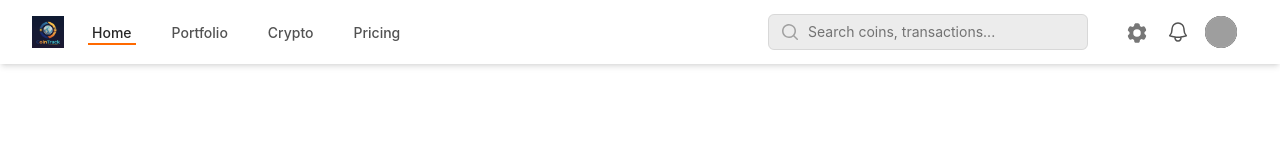
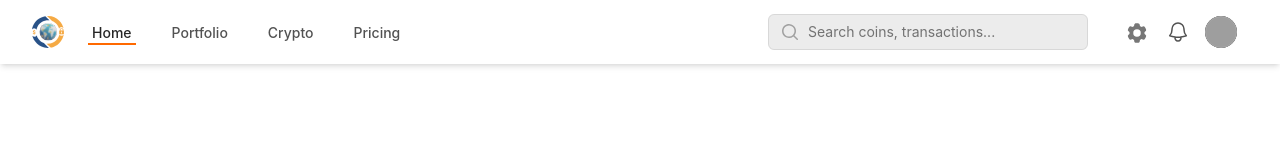
Before and after one commit to MeiRomney/CoinTrack, a React app in the folder frontend/: page / in a window 1280 px wide. Shown: the top 160 px of the page. Built offline with nearby package versions, Linux system fonts and the light colour scheme; grey boxes are pictures that could not be loaded; the HTML template or start-up script is replaced by a standard one.

Commit message:
Create svg logo

```diff
--- a/frontend/src/components/layout/top-nav/navbar.tsx
+++ b/frontend/src/components/layout/top-nav/navbar.tsx
@@ -63,7 +63,7 @@ export function Navbar({ className = "" }: NavbarProps) {
       <NavbarContent>
         <NavbarInner>
           <NavbarSection className="flex px-2 lg:px-0">
-            <NavbarLogo src="/img/cointrack-logo.png" alt="CoinTrack" />
+            <NavbarLogo src="/img/cointrack-logo.svg" alt="CoinTrack" />
             <NavbarLinks>
               {primaryGroupNav.map((item) => (
                 <NavbarItem
```
Also changed, not shown: frontend/public/img/cointrack-logo.svg (added).
